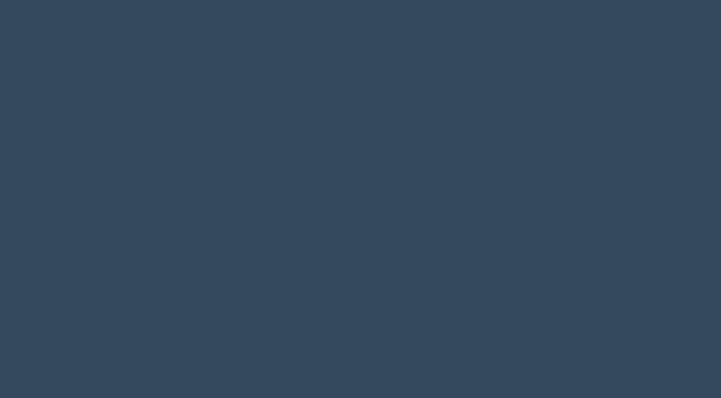
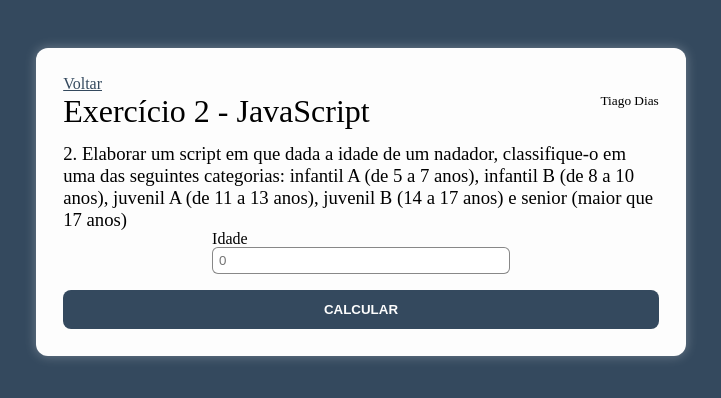
Before and after one commit to TiagoDiass/react-exercices-fatec, a React (Create React App) app: page /ex2 in a window 1280 px wide. Shown: the top 398 px of the page, without its empty margins (279-1000 px from the left). Built offline with nearby package versions, Linux system fonts and the light colour scheme; a web font is replaced by a local one.

Commit message:
ex2 feito

```diff
--- a/src/index.css
+++ b/src/index.css
@@ -34,7 +34,8 @@ code {
   margin-top: 3rem;
   padding: 1.7rem;
   border-radius: 12px;
-  box-shadow: 0 0 12px rgba(0, 0, 0, 0.3);
+  /* box-shadow: 0 0 12px rgba(0, 0, 0, 0.3); */
+  box-shadow: 0 0 12px rgba(255, 255, 255, 0.3);
 }
 
 .container .title {
@@ -128,3 +129,7 @@ code {
 .final-actions button:hover {
   box-shadow: 0 0 10px var(--primary-shadow);
 }
+
+.w-50 {
+  width: 50%;
+}
--- a/src/pages/Ex1.js
+++ b/src/pages/Ex1.js
@@ -51,7 +51,7 @@ class Ex1 extends Component {
         <BackButton />
 
         <div className="title">
-          <h1>Exercicio 1 - JavaScript</h1>
+          <h1>Exercício 1 - JavaScript</h1>
           <small>Tiago Dias</small>
         </div>
 
--- /dev/null
+++ b/src/pages/Ex2.js
@@ -0,0 +1,87 @@
+import React, { Component } from 'react';
+import BackButton from '../components/BackButton';
+
+class Ex2 extends Component {
+  state = {
+    idade: '',
+    resultado: '',
+  };
+
+  handleInputIdade = (event) => {
+    this.setState({
+      idade: event.target.value,
+    });
+  };
+
+  calcularResultadoEMostrar = () => {
+    const { idade } = this.state;
+    let resultado;
+
+    if (idade >= 5 && idade <= 7) {
+      resultado = 'Infantil A, de 5 a 7 anos';
+    } else if (idade >= 8 && idade <= 10) {
+      resultado = 'Infantil B, de 8 a 10 anos';
+    } else if (idade >= 11 && idade <= 13) {
+      resultado = 'Juvênil A, de 11 a 13 anos';
+    } else if (idade >= 14 && idade <= 17) {
+      resultado = 'Juvênil B, de 14 a 17 anos';
+    } else if (idade > 17) {
+      resultado = 'Sênior, maior de 17 anos';
+    } else {
+      resultado = 'Indisponível';
+    }
+
+    this.setState({
+      resultado,
+    });
+  };
+
+  render() {
+    const { idade, resultado } = this.state;
+
+    return (
+      <div className="container">
+        <BackButton />
+
+        <div className="title">
+          <h1>Exercício 2 - JavaScript</h1>
+          <small>Tiago Dias</small>
+        </div>
+
+        <div className="ex-container">
+          <h3>
+            2. Elaborar um script em que dada a idade de um nadador,
+            classifique-o em uma das seguintes categorias: infantil A (de 5 a 7
+            anos), infantil B (de 8 a 10 anos), juvenil A (de 11 a 13 anos),
+            juvenil B (14 a 17 anos) e senior (maior que 17 anos)
+          </h3>
+
+          <div className="inputs">
+            <div className="input-group w-50">
+              <label htmlFor="idade">Idade</label>
+              <input
+                onChange={this.handleInputIdade}
+                value={idade}
+                placeholder="0"
+                type="number"
+                id="idade"
+              />
+            </div>
+          </div>
+
+          {resultado && (
+            <div className="resultado">
+              <h2>Sua classificação é: {resultado}</h2>
+            </div>
+          )}
+
+          <div className="final-actions">
+            <button onClick={this.calcularResultadoEMostrar}>CALCULAR</button>
+          </div>
+        </div>
+      </div>
+    );
+  }
+}
+
+export default Ex2;
--- a/src/pages/Main.js
+++ b/src/pages/Main.js
@@ -12,10 +12,19 @@ class Main extends Component {
 
         <ul>
           <li>
-            <Link to="/ex1">Exercicio 1</Link>
+            <a
+              href="https://github.com/TiagoDiass/react-exercices-fatec"
+              target="_blank"
+              rel="noopener noreferrer"
+            >
+              Clique aqui para ver o código fonte
+            </a>
           </li>
           <li>
-            <Link to="ex2">Exercicios 2</Link>
+            <Link to="/ex1">Exercício 1</Link>
+          </li>
+          <li>
+            <Link to="ex2">Exercício 2</Link>
           </li>
           <li>ex 1</li>
           <li>ex 1</li>
--- a/src/routes.js
+++ b/src/routes.js
@@ -3,6 +3,7 @@ import { BrowserRouter, Switch, Route } from 'react-router-dom';
 
 import Main from './pages/Main';
 import Ex1 from './pages/Ex1';
+import Ex2 from './pages/Ex2';
 
 export default function Routes() {
   return (
@@ -10,6 +11,7 @@ export default function Routes() {
       <Switch>
         <Route path="/" component={Main} exact />
         <Route path="/ex1" component={Ex1} />
+        <Route path="/ex2" component={Ex2} />
       </Switch>
     </BrowserRouter>
   );
```
